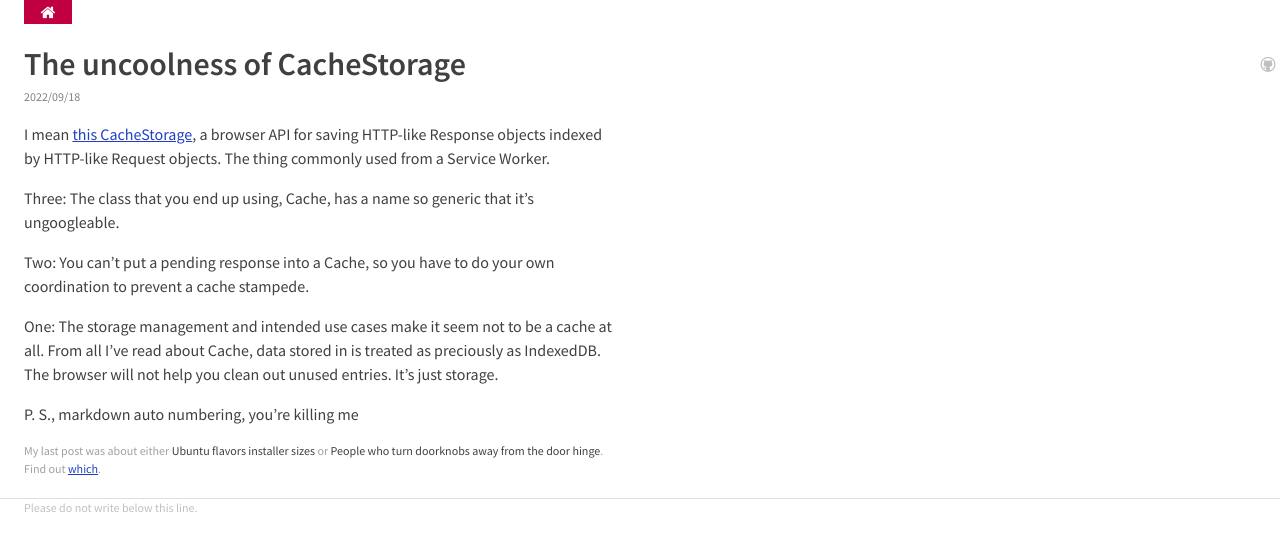
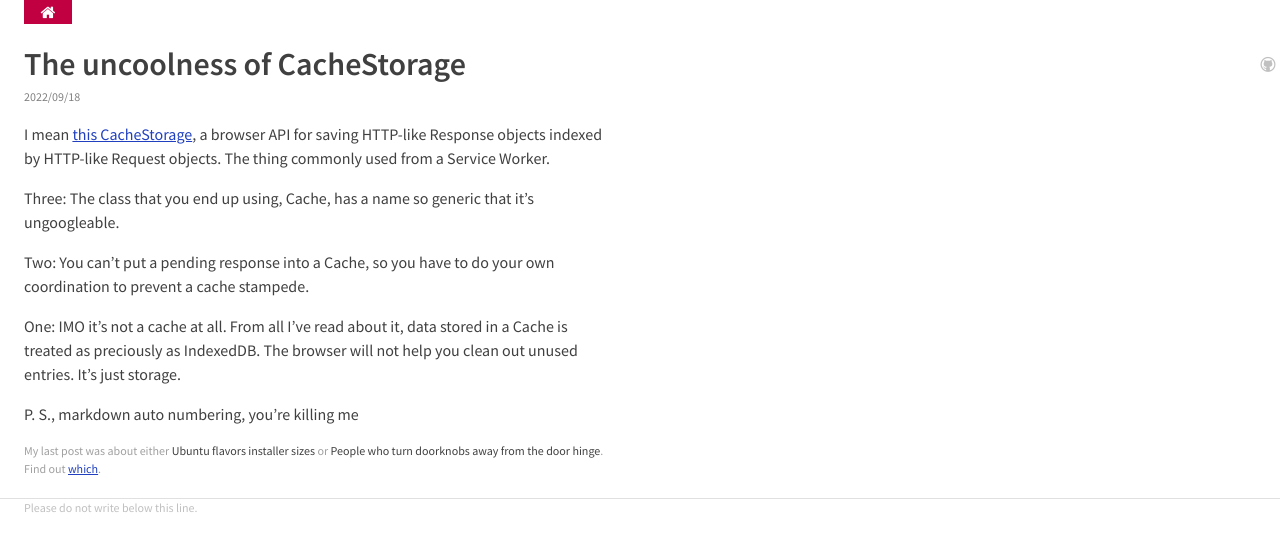
Before and after one commit to wh0/wh0.github.io, a Jekyll site: the page built from _posts/2022-09-18-cache-storage.md, in a window 1280 px wide. Shown: the top 551 px of the page. Built offline with Jekyll 4.4.1, drawn with Linux system fonts in a browser that asks for light colours.

Commit message:
Update 2022-09-18-cache-storage.md

```diff
--- a/_posts/2022-09-18-cache-storage.md
+++ b/_posts/2022-09-18-cache-storage.md
@@ -12,6 +12,6 @@ Three: The class that you end up using, Cache, has a name so generic that it's u
 
 Two: You can't put a pending response into a Cache, so you have to do your own coordination to prevent a cache stampede.
 
-One: The storage management and intended use cases make it seem not to be a cache at all. From all I've read about Cache, data stored in is treated as preciously as IndexedDB. The browser will not help you clean out unused entries. It's just storage.
+One: IMO it's not a cache at all. From all I've read about it, data stored in a Cache is treated as preciously as IndexedDB. The browser will not help you clean out unused entries. It's just storage.
 
 P. S., markdown auto numbering, you're killing me
```
